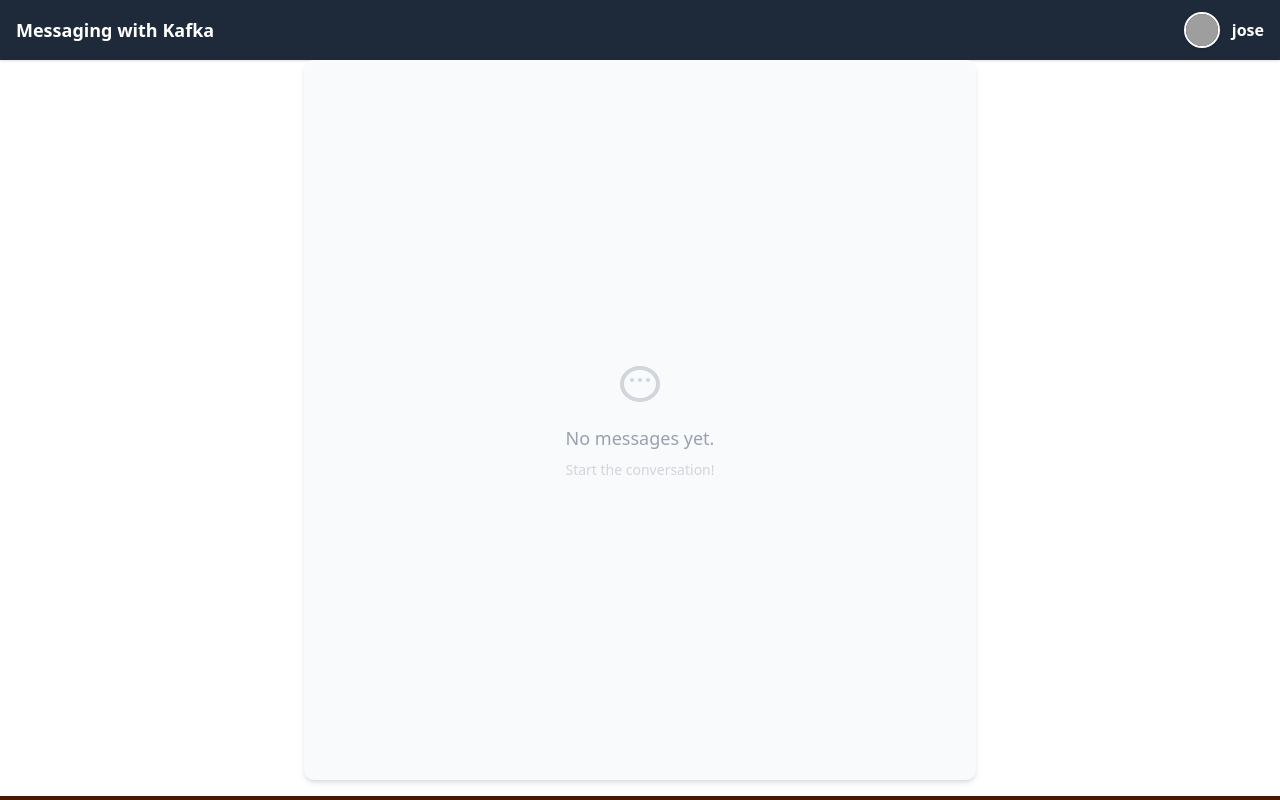
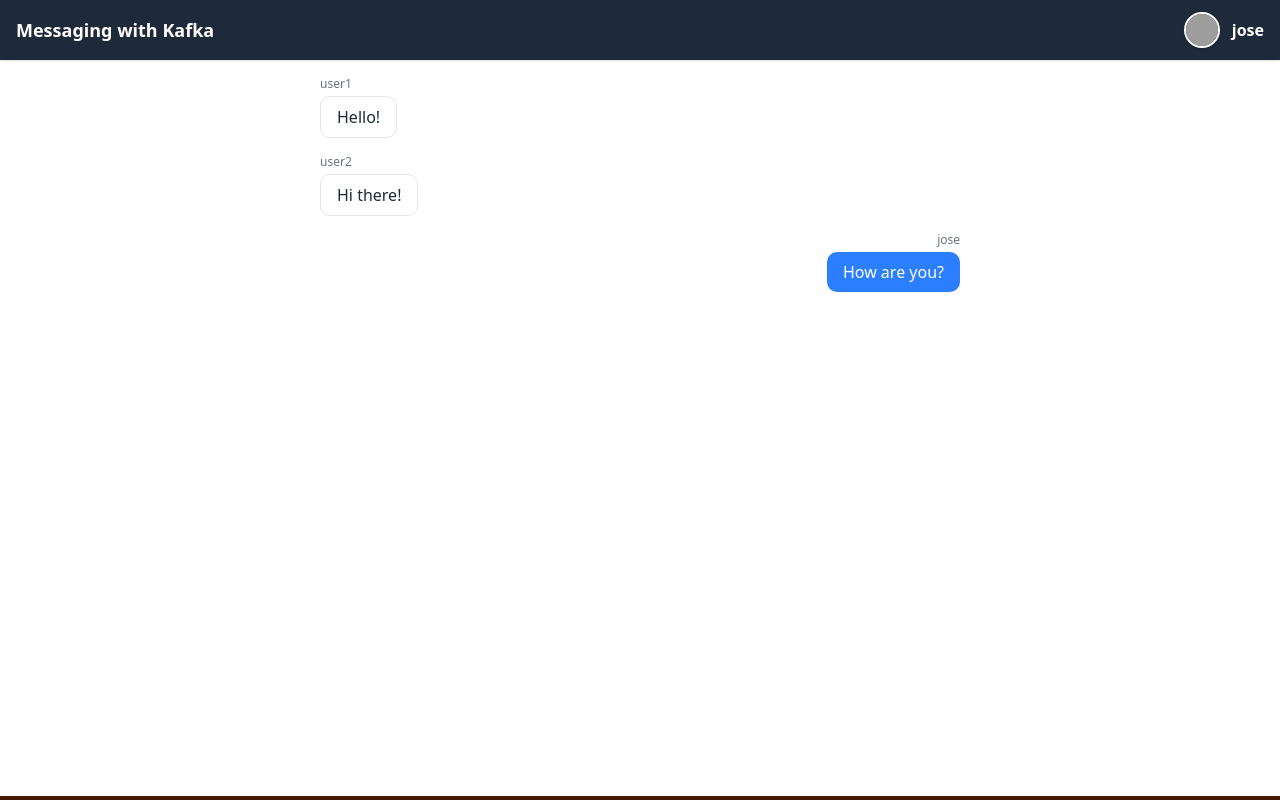
Before and after one commit to jcarloshg/messaging-with-kafka, a React (Vite) app in the folder front/: page /chat in a window 1280 px wide. Built offline with nearby package versions, Linux system fonts and the light colour scheme; grey boxes are pictures that could not be loaded.

Commit message:
creaet render for messages

```diff
--- /dev/null
+++ b/front/src/application/chat/components/NoMessagesYet.tsx
@@ -0,0 +1,22 @@
+
+
+export const NoMessagesYet = () => {
+    return (
+        <div className="flex flex-col h-full items-center justify-center py-12">
+            <svg
+                className="w-12 h-12 text-gray-300 mb-4"
+                fill="none"
+                stroke="currentColor"
+                strokeWidth={2}
+                viewBox="0 0 24 24"
+            >
+                <path
+                    strokeLinecap="round"
+                    strokeLinejoin="round"
+                    d="M8 10h.01M12 10h.01M16 10h.01M21 12c0 4.418-4.03 8-9 8s-9-3.582-9-8 4.03-8 9-8 9 3.582 9 8z" />
+            </svg>
+            <div className="text-lg text-gray-400 font-medium">No messages yet.</div>
+            <div className="text-sm text-gray-300 mt-2">Start the conversation!</div>
+        </div>
+    );
+};
--- /dev/null
+++ b/front/src/application/chat/components/list-messages.tsx
@@ -0,0 +1,42 @@
+import type { Message } from "@/bussines_rules/read-chat/domain/message.type";
+
+
+export interface ListMessagesProps {
+    username?: string;
+    messages: Message[];
+}
+
+export const ListMessages = (props: ListMessagesProps) => {
+
+    const { messages } = props;
+
+    return (
+        <>
+            {
+                messages.map(
+                    (msg, idx) => (
+                        <div
+                            key={idx}
+                            className={`flex flex-col max-w-lg ${msg.senderId === props.username
+                                ? "self-end items-end"
+                                : "self-start items-start"
+                                }`}
+                        >
+                            <span className="text-xs text-gray-500 mb-1">
+                                {msg.senderId}
+                            </span>
+                            <div
+                                className={`px-4 py-2 rounded-lg text-base ${msg.senderId === props.username
+                                    ? "bg-blue-500 text-white"
+                                    : "bg-white text-gray-800 border"
+                                    }`}
+                            >
+                                {msg.content}
+                            </div>
+                        </div>
+                    )
+                )
+            }
+        </>
+    )
+}
--- a/front/src/application/chat/components/messages.tsx
+++ b/front/src/application/chat/components/messages.tsx
@@ -1,6 +1,8 @@
 import { useEffect, useState } from "react";
 import { getMassageOfChat } from "@/bussines_rules/read-chat/infra/get-massage-of-chat";
 import type { Message } from "@/bussines_rules/read-chat/domain/message.type";
+import { ListMessages } from "./list-messages";
+import { NoMessagesYet } from "./NoMessagesYet";
 
 export interface MessageProps {
     username?: string;
@@ -18,69 +20,17 @@ export const Messages = (props: MessageProps) => {
     }, []);
 
     return (
-        <div className="flex flex-col h-full w-full max-w-2xl mx-auto gap-4 p-2 sm:p-4 bg-gray-50 rounded-lg shadow-md overflow-y-auto ">
-
-
+        <div className="flex flex-col h-full w-full max-w-2xl mx-auto gap-4 p-2 sm:p-4 overflow-y-auto ">
             {
                 messages.length === 0
                     ?
                     <NoMessagesYet />
                     :
-                    <div>
-                        messages :D
-                    </div>
+                    <ListMessages
+                        messages={messages}
+                        username={props.username}
+                    />
             }
-
-            {/* <div className="flex-1 space-y-3">
-                {messages.length === 0 ? (
-                    <div className="text-center text-gray-400 py-8">No messages yet.</div>
-                ) : (
-                    messages.map((msg, idx) => (
-                        <div
-                            key={idx}
-                            className={`flex flex-col max-w-lg ${msg.senderId === props.username
-                                ? "self-end items-end"
-                                : "self-start items-start"
-                                }`}
-                        >
-                            <span className="text-xs text-gray-500 mb-1">
-                                {msg.senderId}
-                            </span>
-                            <div
-                                className={`px-4 py-2 rounded-lg text-sm ${msg.senderId === props.username
-                                    ? "bg-blue-500 text-white"
-                                    : "bg-white text-gray-800 border"
-                                    }`}
-                            >
-                                {msg.content}
-                            </div>
-                        </div>
-                    ))
-                )}
-            </div> */}
         </div>
     );
 };
-
-
-export const NoMessagesYet = () => {
-    return (
-        <div className="flex flex-col h-full items-center justify-center py-12">
-            <svg
-                className="w-12 h-12 text-gray-300 mb-4"
-                fill="none"
-                stroke="currentColor"
-                strokeWidth={2}
-                viewBox="0 0 24 24"
-            >
-                <path
-                    strokeLinecap="round"
-                    strokeLinejoin="round"
-                    d="M8 10h.01M12 10h.01M16 10h.01M21 12c0 4.418-4.03 8-9 8s-9-3.582-9-8 4.03-8 9-8 9 3.582 9 8z"
-                />
-            </svg>
-            <div className="text-lg text-gray-400 font-medium">No messages yet.</div>
-            <div className="text-sm text-gray-300 mt-2">Start the conversation!</div>
-        </div>
-    );
-}
--- a/front/src/bussines_rules/read-chat/infra/get-massage-of-chat.ts
+++ b/front/src/bussines_rules/read-chat/infra/get-massage-of-chat.ts
@@ -2,7 +2,7 @@ import type { Message } from "../domain/message.type";
 
 
 export const getMassageOfChat = async (): Promise<Message[]> => {
-    return []
+    // return []
     return [
         {
             messageId: "1",
```
